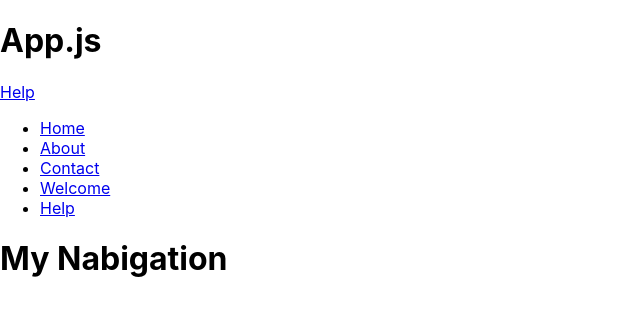
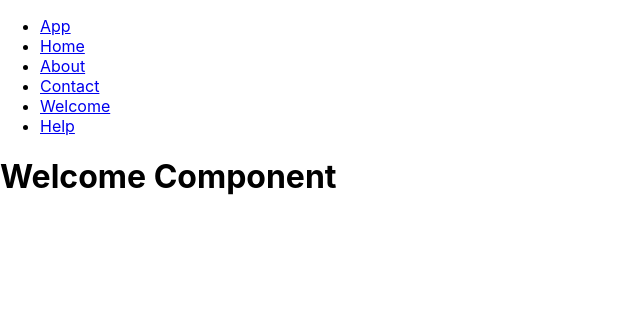
Before and after one commit to Ashishkvs/React-Project, a React (Create React App) app: page / in a window 1280 px wide. Shown: the top 316 px of the page, without its empty margins (0-640 px from the left). Built offline with nearby package versions, Linux system fonts and the light colour scheme.

Commit message:
update dbasic react config

```diff
--- a/src/App.js
+++ b/src/App.js
@@ -1,21 +1,10 @@
 import './App.css';
-import { Navigation } from './page/Navigation';
 
 function App() {
   return (
     <>
     <h1>App.js</h1>
-      {/* <ul>
-        <li><a href="home">Home</a></li>
-        <li><a href="about">About</a></li>
-        <li><a href="contact">Contact</a></li>
-        <li><a href="welcome">Welcome</a></li>
 
-      </ul> */}
-      {/* <Home></Home> */}
-      {/* <Contact /> */}
-      <a href="help">Help</a>
-      <Navigation/>
     </>
   );
 }
--- a/src/index.js
+++ b/src/index.js
@@ -1,16 +1,15 @@
 import React from 'react';
 import ReactDOM from 'react-dom/client';
 import './index.css';
-// import App from './App';
+import App from './App';
+import Welcome from './page/Welcome'
 import reportWebVitals from './reportWebVitals';
 import { BrowserRouter, Routes, Route } from 'react-router-dom';
-import App from './App';
 import { About } from './page/About';
 import { Home } from './page/Home';
 import { Contact } from './page/Contact';
 import { NotFound } from './page/NotFound';
 import { Help } from './page/Help';
-import { Welcome } from './page/Welcome';
 
 
 const root = ReactDOM.createRoot(document.getElementById('root'));
@@ -19,17 +18,14 @@ root.render(
 
     <BrowserRouter>
       <Routes>
-        <Route path="/" element={<App />} />
+        <Route path="/" element={<Welcome />} />
         <Route path="/about" element={<About />} />
         <Route path="/home" element={<Home />} />
         <Route path="/contact" element={<Contact />} />
         <Route path="/help" element={<Help />} />
-        <Route path="/welcome" element={<Welcome />} />
-
         <Route path="*" element={<NotFound />} />
       </Routes>
     </BrowserRouter>
-
 
   </React.StrictMode>
 );
--- a/src/page/About.js
+++ b/src/page/About.js
@@ -2,8 +2,8 @@ import { Navigation } from "./Navigation";
 
 export function About() {
     return (<>
+        <Navigation />
         <h1>About Component</h1>
-        <Navigation/>
 
     </>)
 }
--- a/src/page/Contact.js
+++ b/src/page/Contact.js
@@ -1,7 +1,7 @@
 import { Navigation } from "./Navigation"
 export function Contact() {
-    return(<>
+    return (<>
+        <Navigation />
         <h1>Contact Component</h1>
-        <Navigation/>
     </>)
 }
--- a/src/page/Help.js
+++ b/src/page/Help.js
@@ -1,8 +1,8 @@
 import { Navigation } from "./Navigation";
 
 export function Help() {
-    return(<>
+    return (<>
+        <Navigation />
         <h1>Help Component</h1>
-        <Navigation/>
     </>)
 }
--- a/src/page/Home.js
+++ b/src/page/Home.js
@@ -1,8 +1,8 @@
 import { Navigation } from "./Navigation";
 export function Home() {
-    return (<>
-        <h1>Home Component</h1>
-      <Navigation/>
+  return (<>
+    <Navigation />
+    <h1>Home Component</h1>
 
-    </>)
+  </>)
 }
--- a/src/page/Navigation.js
+++ b/src/page/Navigation.js
@@ -1,6 +1,7 @@
 export function Navigation(){
     return(<>
      <ul>
+            <li><a href="/">App</a></li>
             <li><a href="home">Home</a></li>
             <li><a href="about">About</a></li>
             <li><a href="contact">Contact</a></li>
@@ -8,6 +9,5 @@ export function Navigation(){
             <li><a href="help">Help</a></li>
 
         </ul>
-        <h1>My Nabigation</h1>
     </>)
 }
--- a/src/page/NotFound.js
+++ b/src/page/NotFound.js
@@ -1,8 +1,8 @@
 import { Navigation } from "./Navigation"
 
 export function NotFound() {
-    return(<>
-        <h1 style={{backgroundColor:'red'}}>404 !! NotFound Component Error</h1>
-        <Navigation/>
+    return (<>
+        <Navigation />
+        <h1 style={{ backgroundColor: 'red' }}>404 !! NotFound Component Error</h1>
     </>)
 }
--- a/src/page/Welcome.js
+++ b/src/page/Welcome.js
@@ -1,9 +1,9 @@
 import { Navigation } from "./Navigation";
+export default function Welcome() {
+  return (<>
+    <Navigation />
+    <h1>Welcome Component</h1>
 
-export function Welcome() {
-  return (<>
-    <h1>Welcome Component</h1>
-    <Navigation/>
 
   </>)
 }
```
